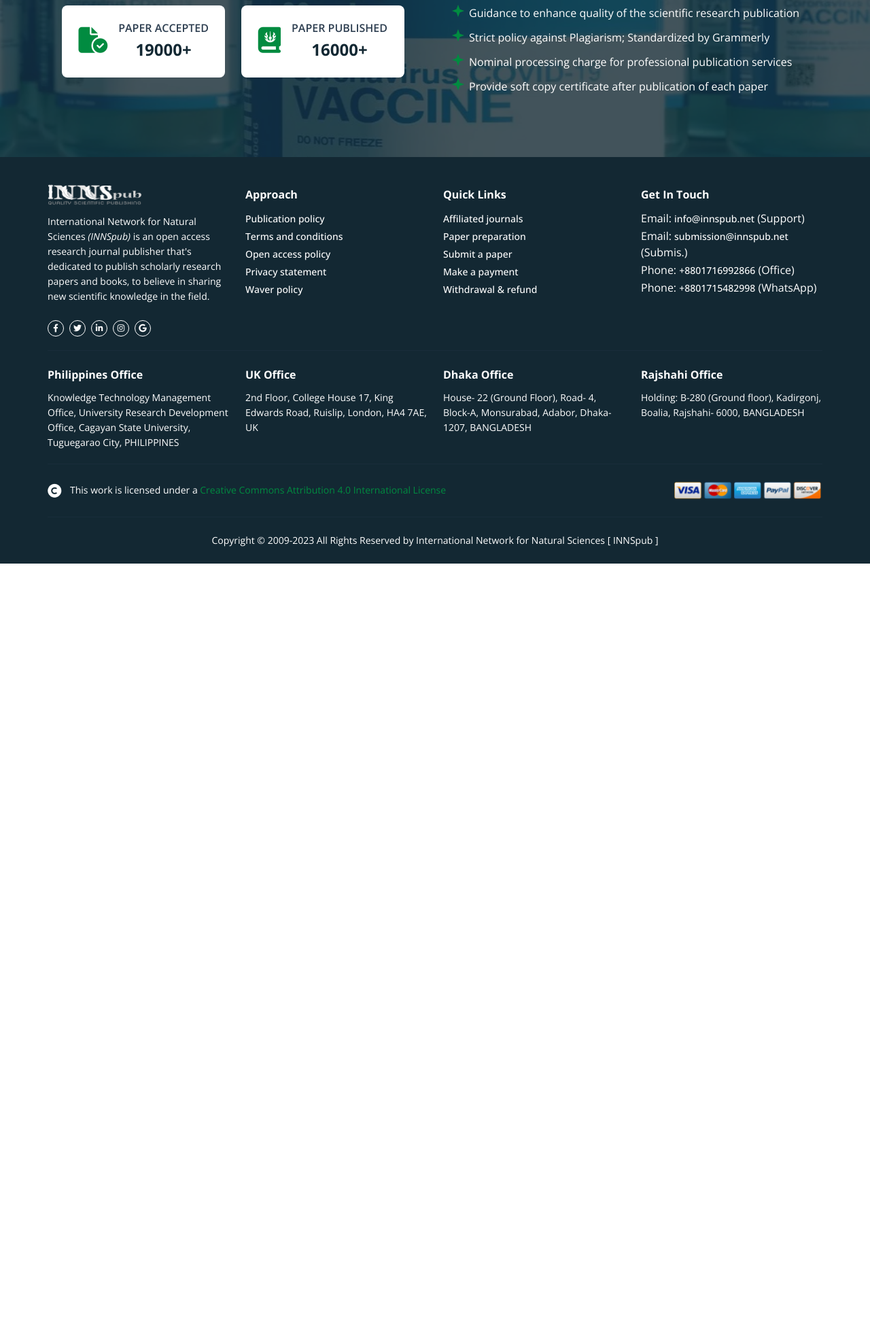
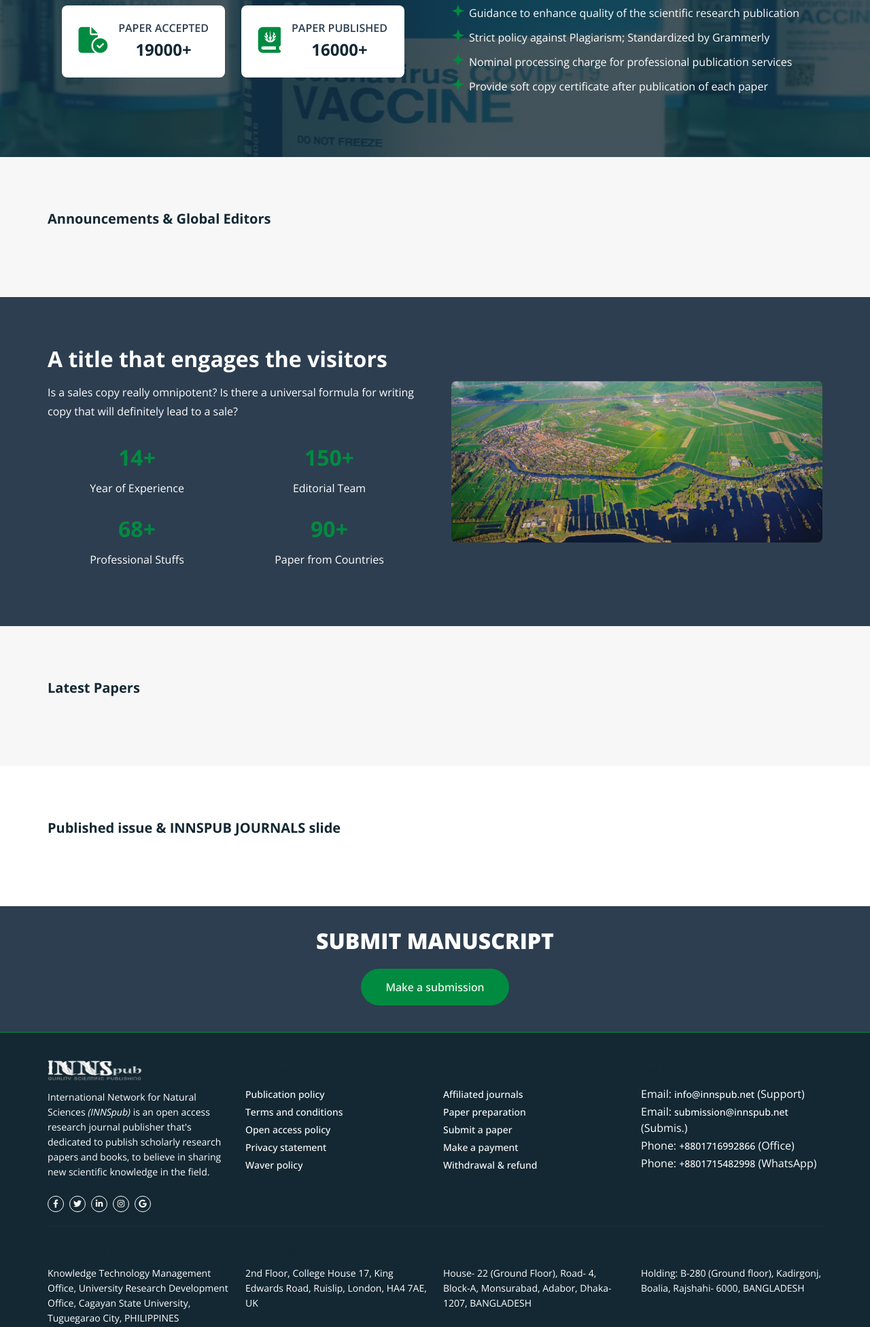
Before and after one commit to alom86/innspub, a PHP site: page / in a window 1280 px wide. Shown: the part 2780-4732 px from the top of the page at 68% size. Before the commit the page ends 3609 px from the top, so only its background shows below. Run offline with PHP 8.4, Linux system fonts and the light colour scheme; some libraries are stand-ins or nearby versions.

Commit message:
why choose , engage visitor done

```diff
--- a/assets/css/style.css
+++ b/assets/css/style.css
@@ -28,6 +28,8 @@
 	|	|___about
 	|	|___feature
 	|	|___why_choose
+	|	|___we_have
+	|	|___footer_before
 	|
 	|___ END STYLESHEET INDEXING
 
@@ -900,6 +902,84 @@
   }
 }
 
+.we_have {
+  background-color: #2D3E50;
+}
+.we_have h2,
+.we_have h3,
+.we_have p,
+.we_have span {
+  color: #FFFFFF;
+}
+.we_have h2,
+.we_have p {
+  text-align: center;
+}
+.we_have img {
+  border-radius: 8px;
+}
+.we_have__cards {
+  margin-top: 40px;
+  display: grid;
+  grid-template-columns: repeat(2, 1fr);
+  gap: 20px;
+}
+.we_have__card {
+  text-align: center;
+}
+.we_have__card span {
+  font-size: 32px;
+  color: #018B40;
+  font-weight: 700;
+}
+.we_have__card h3 {
+  margin-top: 16px;
+  font-weight: 400;
+}
+@media (min-width: 992px) {
+  .we_have h2,
+  .we_have p {
+    text-align: start;
+  }
+  .we_have h2 {
+    font-size: 32px;
+  }
+}
+
+.footer_before {
+  background-color: #2D3E50;
+  box-shadow: 0px -1px 0px 0px #018B40 inset;
+  padding: 30px 16px;
+}
+.footer_before .container {
+  display: flex;
+  flex-direction: column;
+  align-items: center;
+}
+.footer_before h2 {
+  color: #FFFFFF;
+  font-size: 28px;
+  font-weight: 800;
+  text-transform: uppercase;
+  text-align: center;
+  margin-bottom: 20px;
+}
+.footer_before .btn {
+  height: 44px;
+}
+@media (min-width: 1200px) {
+  .footer_before {
+    padding: 40px;
+  }
+  .footer_before h2 {
+    font-size: 32px;
+    margin-bottom: 30px;
+  }
+  .footer_before .btn {
+    height: 54px;
+  }
+}
+
 /*----------------------------------
 	~~~ Pages ~~~
 ----------------------------------- *//*# sourceMappingURL=style.css.map */
--- /dev/null
+++ b/assets/scss/sections/_footer_before.scss
@@ -0,0 +1,37 @@
+.footer_before {
+    background-color: $color_natural_description;
+    box-shadow: 0px -1px 0px 0px #018B40 inset;
+    padding: 30px 16px;
+
+    .container {
+        display: flex;
+        flex-direction: column;
+        align-items: center;
+    }
+
+    h2 {
+        color: $color_white;
+        font-size: 28px;
+        font-weight: 800;
+        text-transform: uppercase;
+        text-align: center;
+        margin-bottom: 20px;
+    }
+
+    .btn {
+        height: 44px;
+    }
+
+    @media (min-width: 1200px) {
+        padding: 40px;
+
+        h2 {
+            font-size: 32px;
+            margin-bottom: 30px;
+        }
+
+        .btn {
+            height: 54px;
+        }
+    }
+}
--- /dev/null
+++ b/assets/scss/sections/_we_have.scss
@@ -0,0 +1,53 @@
+.we_have {
+    background-color: $color_natural_description;
+
+    h2,
+    h3,
+    p,
+    span {
+        color: $color_white;
+    }
+
+    h2,
+    p {
+        text-align: center;
+    }
+
+    img {
+        border-radius: $radius_3;
+    }
+
+    &__cards {
+        margin-top: 40px;
+        display: grid;
+        grid-template-columns: repeat(2, 1fr);
+        gap: 20px;
+    }
+
+    &__card {
+        text-align: center;
+
+        span {
+            font-size: 32px;
+            color: $color_primary;
+            font-weight: 700;
+        }
+
+        h3 {
+            margin-top: 16px;
+            font-weight: 400;
+        }
+    }
+
+    @media (min-width: 992px) {
+
+        h2,
+        p {
+            text-align: start;
+        }
+
+        h2 {
+            font-size: 32px;
+        }
+    }
+}
--- a/assets/scss/style.scss
+++ b/assets/scss/style.scss
@@ -28,6 +28,8 @@
 	|	|___about
 	|	|___feature
 	|	|___why_choose
+	|	|___we_have
+	|	|___footer_before
 	|
 	|___ END STYLESHEET INDEXING
 
@@ -77,6 +79,8 @@
 @import 'sections/about';
 @import 'sections/feature';
 @import 'sections/why_choose';
+@import 'sections/we_have';
+@import 'sections/footer_before';
 
 
 /*----------------------------------
--- a/index.html
+++ b/index.html
@@ -372,7 +372,7 @@
         </section>
 
 
-        <!-- Feature & autho -->
+        <!-- Feature & author -->
         <section class="section_gap">
             <div class="container">
                 <!-- feature -->
@@ -555,7 +555,74 @@
             </div>
         </section>
 
+
+        <!-- Announcements & Global Editors -->
+        <section class="section_gap">
+            <div class="container">
+                <h2>Announcements & Global Editors</h2>
+            </div>
+        </section>
+
+        <!-- We have -->
+        <section class="we_have section_gap">
+            <div class="container">
+                <div class="row g-4 g-md-5 flex-lg-row-reverse row-cols-1 row-cols-lg-2">
+                    <div class="col d-lg-flex align-items-center">
+                        <img src="assets/images/we_have/we_have_bg_image.jpg" alt="we_have_bg_image">
+                    </div>
+                    <div class="col">
+                        <h2>A title that engages the visitors</h2>
+                        <p>Is a sales copy really omnipotent? Is there a universal formula for writing copy that will definitely lead to a sale?</p>
+                        <div class="we_have__cards">
+                            <div class="we_have__card mb-2">
+                                <span>14+</span>
+                                <h3>Year of Experience</h3>
+                            </div>
+                            <div class="we_have__card mb-2">
+                                <span>150+</span>
+                                <h3>Editorial Team</h3>
+                            </div>
+                            <div class="we_have__card">
+                                <span>68+</span>
+                                <h3>Professional Stuffs</h3>
+                            </div>
+                            <div class="we_have__card">
+                                <span>90+</span>
+                                <h3>Paper from Countries</h3>
+                            </div>
+                        </div>
+                    </div>
+                </div>
+            </div>
+        </section>
+
+
+        <!-- Latest Papers -->
+        <section class="section_gap">
+            <div class="container">
+                <h2>Latest Papers</h2>
+            </div>
+        </section>
+
+
+        <!-- Published issue & INNSPUB JOURNALS slide -->
+        <section class="section_gap bg-white">
+            <div class="container">
+                <h2>Published issue & INNSPUB JOURNALS slide</h2>
+            </div>
+        </section>
+
+
     </main>
+
+
+    <!-- footer before -->
+    <section class="footer_before">
+        <div class="container">
+            <h2>Submit Manuscript</h2>
+            <a class="btn btn_primary" href="#">Make a submission</a>
+        </div>
+    </section>
 
 
     <!-- Footer -->
@@ -578,7 +645,7 @@
 
                 <div class="col">
                     <div class="footer-item">
-                        <h5 class="footer-item__title">Approach</h5>
+                        <h2 class="footer-item__title">Approach</h2>
                         <ul class="footer-item__nav">
                             <li class="footer-item__nav-item">
                                 <a class="footer-item__nav-link" href="#">Publication policy</a>
@@ -601,7 +668,7 @@
 
                 <div class="col">
                     <div class="footer-item">
-                        <h5 class="footer-item__title">Quick Links</h5>
+                        <h2 class="footer-item__title">Quick Links</h2>
                         <ul class="footer-item__nav">
                             <li class="footer-item__nav-item">
                                 <a class="footer-item__nav-link" href="#">Affiliated journals</a>
@@ -624,7 +691,7 @@
 
                 <div class="col">
                     <div class="footer-item">
-                        <h5 class="footer-item__title">Get In Touch</h5>
+                        <h2 class="footer-item__title">Get In Touch</h2>
                         <ul class="footer-item__nav">
                             <li class="footer-item__nav-item">
                                 Email:
@@ -656,7 +723,7 @@
             <div class="row g-4 row-cols-1 row-cols-sm-2 row-cols-xl-4">
                 <div class="col">
                     <div class="footer-item">
-                        <h5 class="footer-item__title">Philippines Office</h5>
+                        <h2 class="footer-item__title">Philippines Office</h2>
                         <address class="footer-item__description">
                             Knowledge Technology Management Office,
                             University Research Development Office,
@@ -668,7 +735,7 @@
 
                 <div class="col">
                     <div class="footer-item">
-                        <h5 class="footer-item__title">UK Office</h5>
+                        <h2 class="footer-item__title">UK Office</h2>
                         <address class="footer-item__description">
                             2nd Floor, College House 17, King Edwards
                             Road, Ruislip, London, HA4 7AE, UK
@@ -678,7 +745,7 @@
 
                 <div class="col">
                     <div class="footer-item">
-                        <h5 class="footer-item__title">Dhaka Office</h5>
+                        <h2 class="footer-item__title">Dhaka Office</h2>
                         <address class="footer-item__description">
                             House- 22 (Ground Floor), Road- 4, Block-A,
                             Monsurabad, Adabor, Dhaka- 1207,
@@ -689,7 +756,7 @@
 
                 <div class="col">
                     <div class="footer-item">
-                        <h5 class="footer-item__title">Rajshahi Office</h5>
+                        <h2 class="footer-item__title">Rajshahi Office</h2>
                         <address class="footer-item__description">
                             Holding: B-280 (Ground floor), Kadirgonj,
                             Boalia, Rajshahi- 6000, BANGLADESH
```
Also changed, not shown: assets/scss/sections/_why_choose.scss (+7 -4 lines), assets/images/we_have/we_have_bg_image.jpg (added), 1 other file.
